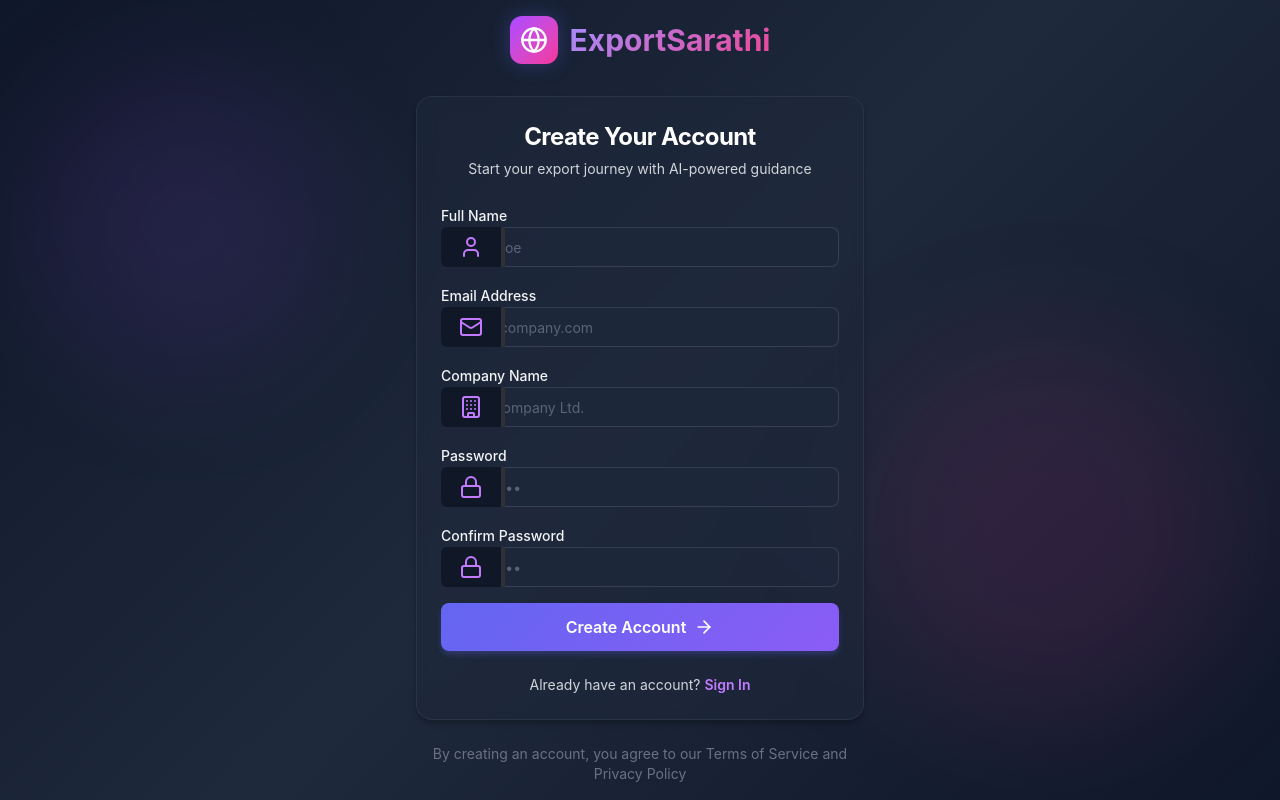
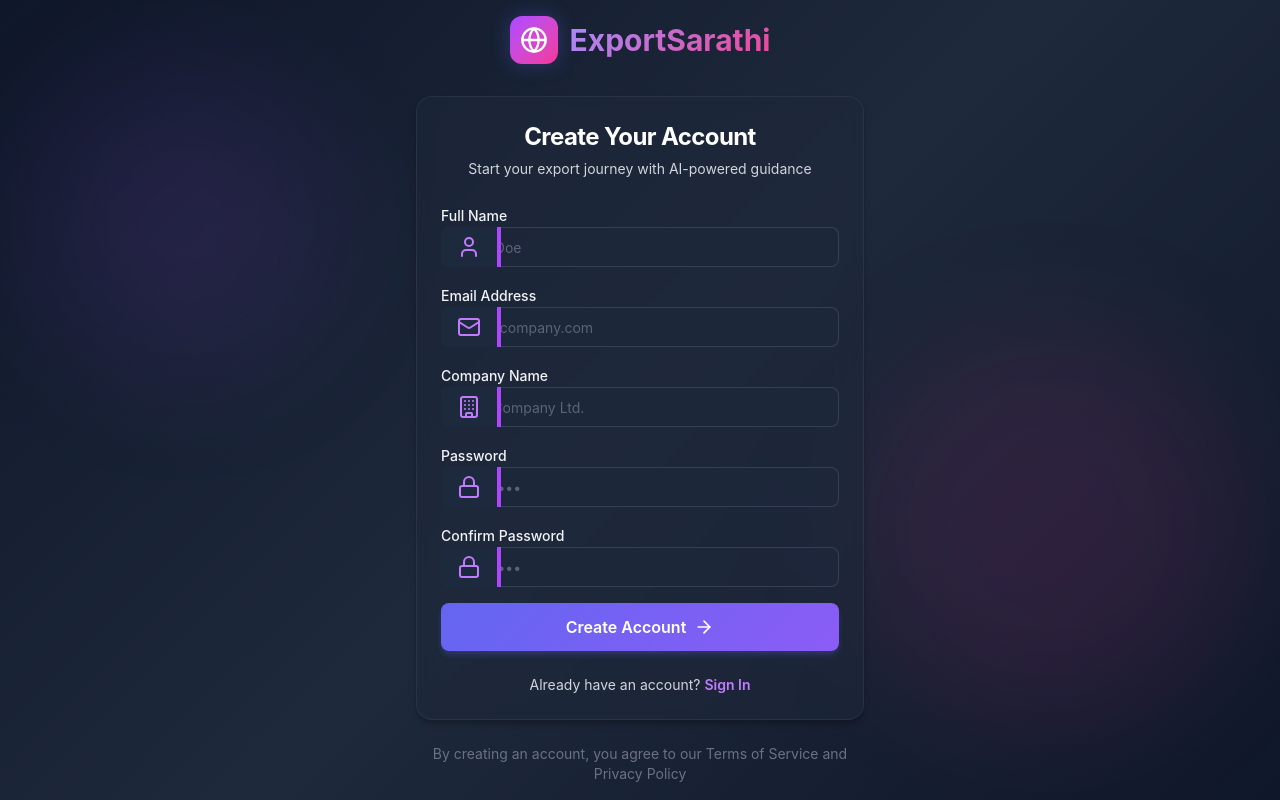
Before and after one commit to ajairaajvinayak/ExportSarathi, a Next.js app in the folder frontend/: page /register in a window 1280 px wide. Built offline with nearby package versions, Linux system fonts and the light colour scheme.

Commit message:
Add purple separator line and increase padding to prevent text overlap

```diff
--- a/frontend/app/login/page.tsx
+++ b/frontend/app/login/page.tsx
@@ -68,14 +68,15 @@ export default function LoginPage() {
                             <div className="space-y-2">
                                 <Label htmlFor="email" className="text-gray-100">Email Address</Label>
                                 <div className="relative flex items-center">
-                                    <div className="absolute left-0 top-0 bottom-0 flex items-center justify-center w-16 bg-gray-900 border-r-4 border-purple-400 rounded-l-md">
+                                    <div className="absolute left-0 top-0 bottom-0 flex items-center justify-center w-14 bg-slate-800 rounded-l-md">
                                         <Mail className="h-6 w-6 text-purple-400" />
                                     </div>
+                                    <div className="absolute left-14 top-0 bottom-0 w-1 bg-purple-500"></div>
                                     <Input
                                         id="email"
                                         type="email"
                                         placeholder="john@company.com"
-                                        className="pl-20"
+                                        className="pl-24"
                                         value={formData.email}
                                         onChange={(e) => setFormData({ ...formData, email: e.target.value })}
                                         required
@@ -91,14 +92,15 @@ export default function LoginPage() {
                                     </Link>
                                 </div>
                                 <div className="relative flex items-center">
-                                    <div className="absolute left-0 top-0 bottom-0 flex items-center justify-center w-16 bg-gray-900 border-r-4 border-purple-400 rounded-l-md">
+                                    <div className="absolute left-0 top-0 bottom-0 flex items-center justify-center w-14 bg-slate-800 rounded-l-md">
                                         <Lock className="h-6 w-6 text-purple-400" />
                                     </div>
+                                    <div className="absolute left-14 top-0 bottom-0 w-1 bg-purple-500"></div>
                                     <Input
                                         id="password"
                                         type="password"
                                         placeholder="••••••••"
-                                        className="pl-20"
+                                        className="pl-24"
                                         value={formData.password}
                                         onChange={(e) => setFormData({ ...formData, password: e.target.value })}
                                         required
--- a/frontend/app/register/page.tsx
+++ b/frontend/app/register/page.tsx
@@ -80,14 +80,15 @@ export default function RegisterPage() {
                             <div className="space-y-2">
                                 <Label htmlFor="fullName" className="text-gray-100">Full Name</Label>
                                 <div className="relative flex items-center">
-                                    <div className="absolute left-0 top-0 bottom-0 flex items-center justify-center w-16 bg-gray-900 border-r-4 border-purple-400 rounded-l-md">
+                                    <div className="absolute left-0 top-0 bottom-0 flex items-center justify-center w-14 bg-slate-800 rounded-l-md">
                                         <User className="h-6 w-6 text-purple-400" />
                                     </div>
+                                    <div className="absolute left-14 top-0 bottom-0 w-1 bg-purple-500"></div>
                                     <Input
                                         id="fullName"
                                         type="text"
                                         placeholder="John Doe"
-                                        className="pl-20"
+                                        className="pl-24"
                                         value={formData.fullName}
                                         onChange={(e) => setFormData({ ...formData, fullName: e.target.value })}
                                         required
@@ -98,14 +99,15 @@ export default function RegisterPage() {
                             <div className="space-y-2">
                                 <Label htmlFor="email" className="text-gray-100">Email Address</Label>
                                 <div className="relative flex items-center">
-                                    <div className="absolute left-0 top-0 bottom-0 flex items-center justify-center w-16 bg-gray-900 border-r-4 border-purple-400 rounded-l-md">
+                                    <div className="absolute left-0 top-0 bottom-0 flex items-center justify-center w-14 bg-slate-800 rounded-l-md">
                                         <Mail className="h-6 w-6 text-purple-400" />
                                     </div>
+                                    <div className="absolute left-14 top-0 bottom-0 w-1 bg-purple-500"></div>
                                     <Input
                                         id="email"
                                         type="email"
                                         placeholder="john@company.com"
-                                        className="pl-20"
+                                        className="pl-24"
                                         value={formData.email}
                                         onChange={(e) => setFormData({ ...formData, email: e.target.value })}
                                         required
@@ -116,14 +118,15 @@ export default function RegisterPage() {
                             <div className="space-y-2">
                                 <Label htmlFor="company" className="text-gray-100">Company Name</Label>
                                 <div className="relative flex items-center">
-                                    <div className="absolute left-0 top-0 bottom-0 flex items-center justify-center w-16 bg-gray-900 border-r-4 border-purple-400 rounded-l-md">
+                                    <div className="absolute left-0 top-0 bottom-0 flex items-center justify-center w-14 bg-slate-800 rounded-l-md">
                                         <Building className="h-6 w-6 text-purple-400" />
                                     </div>
+                                    <div className="absolute left-14 top-0 bottom-0 w-1 bg-purple-500"></div>
                                     <Input
                                         id="company"
                                         type="text"
                                         placeholder="Your Company Ltd."
-                                        className="pl-20"
+                                        className="pl-24"
                                         value={formData.company}
                                         onChange={(e) => setFormData({ ...formData, company: e.target.value })}
                                         required
@@ -134,14 +137,15 @@ export default function RegisterPage() {
                             <div className="space-y-2">
                                 <Label htmlFor="password" className="text-gray-100">Password</Label>
                                 <div className="relative flex items-center">
-                                    <div className="absolute left-0 top-0 bottom-0 flex items-center justify-center w-16 bg-gray-900 border-r-4 border-purple-400 rounded-l-md">
+                                    <div className="absolute left-0 top-0 bottom-0 flex items-center justify-center w-14 bg-slate-800 rounded-l-md">
                                         <Lock className="h-6 w-6 text-purple-400" />
                                     </div>
+                                    <div className="absolute left-14 top-0 bottom-0 w-1 bg-purple-500"></div>
                                     <Input
                                         id="password"
                                         type="password"
                                         placeholder="••••••••"
-                                        className="pl-20"
+                                        className="pl-24"
                                         value={formData.password}
                                         onChange={(e) => setFormData({ ...formData, password: e.target.value })}
                                         required
@@ -152,14 +156,15 @@ export default function RegisterPage() {
                             <div className="space-y-2">
                                 <Label htmlFor="confirmPassword" className="text-gray-100">Confirm Password</Label>
                                 <div className="relative flex items-center">
-                                    <div className="absolute left-0 top-0 bottom-0 flex items-center justify-center w-16 bg-gray-900 border-r-4 border-purple-400 rounded-l-md">
+                                    <div className="absolute left-0 top-0 bottom-0 flex items-center justify-center w-14 bg-slate-800 rounded-l-md">
                                         <Lock className="h-6 w-6 text-purple-400" />
                                     </div>
+                                    <div className="absolute left-14 top-0 bottom-0 w-1 bg-purple-500"></div>
                                     <Input
                                         id="confirmPassword"
                                         type="password"
                                         placeholder="••••••••"
-                                        className="pl-20"
+                                        className="pl-24"
                                         value={formData.confirmPassword}
                                         onChange={(e) => setFormData({ ...formData, confirmPassword: e.target.value })}
                                         required
```
